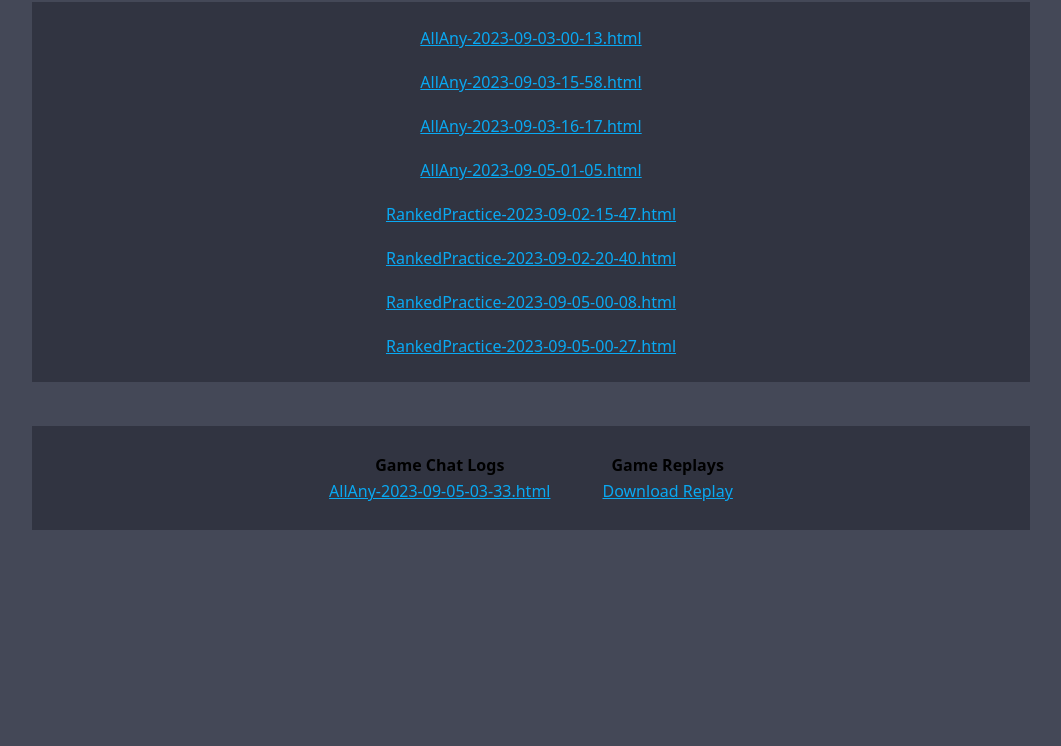
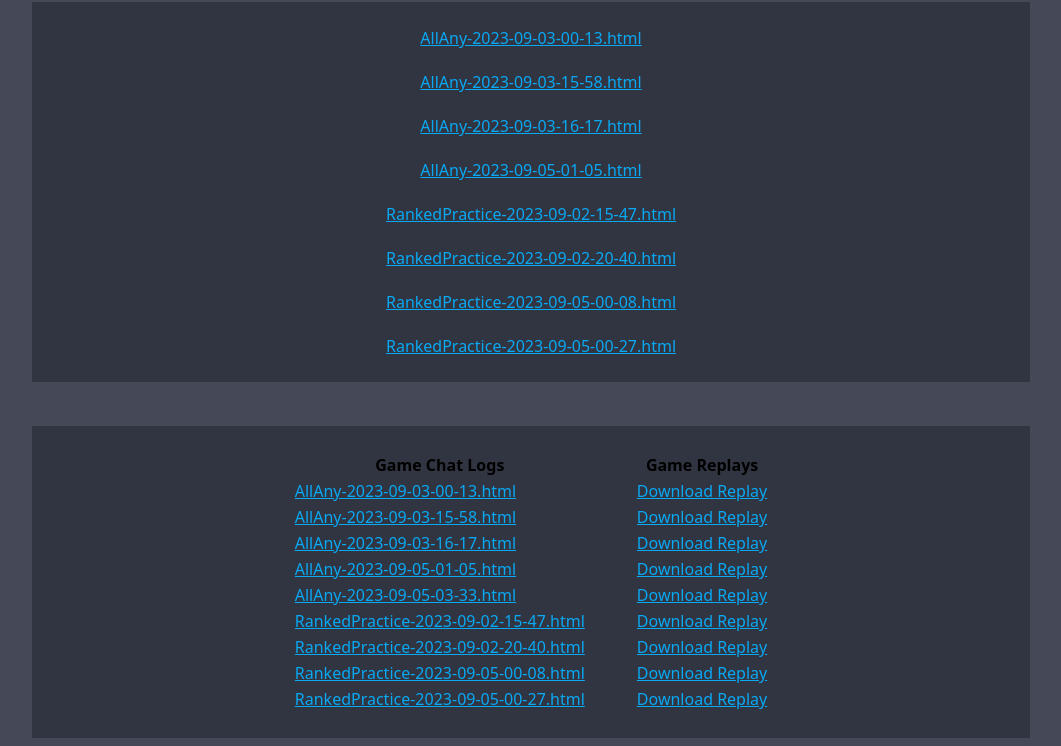
Before and after one commit to sselesUssecnirP/Town-Of-Salem-Two-Game-Logs, a plain HTML site: page index.html in a window 1280 px wide. Shown: the part 70-816 px from the top of the page, without its empty margins (109-1170 px from the left). Drawn offline with nearby package versions, Linux system fonts and the light colour scheme.

Commit message:
update to logs

```diff
--- a/logs.html
+++ b/logs.html
@@ -3,6 +3,38 @@
 					<th>Game Replays</th>
 				</tr>
 				<tr>
-					<td><a href="./logs/AllAny-2023-09-05-03-33.html">AllAny-2023-09-05-03-33.html</a></td>
+					<td><a href="./logs/AllAny-2023-09-03-00-13.html">AllAny-2023-09-03-00-13.html</a></td>
 					<td><a href="./replays/AllAny_2023-09-05-03-33-37.replay" download>Download Replay</a></td>
 				</tr>
+				<tr>
+					<td><a href="./logs/AllAny-2023-09-03-15-58.html">AllAny-2023-09-03-15-58.html</a></td>
+					<td><a href="./replays/AllAny_2023-09-05-20-12-41.replay" download>Download Replay</a></td>
+				</tr>
+				<tr>
+					<td><a href="./logs/AllAny-2023-09-03-16-17.html">AllAny-2023-09-03-16-17.html</a></td>
+					<td><a href="./replays/AllAny_2023-09-05-20-43-25.replay" download>Download Replay</a></td>
+				</tr>
+				<tr>
+					<td><a href="./logs/AllAny-2023-09-05-01-05.html">AllAny-2023-09-05-01-05.html</a></td>
+					<td><a href="./replays/undefined" download>Download Replay</a></td>
+				</tr>
+				<tr>
+					<td><a href="./logs/AllAny-2023-09-05-03-33.html">AllAny-2023-09-05-03-33.html</a></td>
+					<td><a href="./replays/undefined" download>Download Replay</a></td>
+				</tr>
+				<tr>
+					<td><a href="./logs/RankedPractice-2023-09-02-15-47.html">RankedPractice-2023-09-02-15-47.html</a></td>
+					<td><a href="./replays/undefined" download>Download Replay</a></td>
+				</tr>
+				<tr>
+					<td><a href="./logs/RankedPractice-2023-09-02-20-40.html">RankedPractice-2023-09-02-20-40.html</a></td>
+					<td><a href="./replays/undefined" download>Download Replay</a></td>
+				</tr>
+				<tr>
+					<td><a href="./logs/RankedPractice-2023-09-05-00-08.html">RankedPractice-2023-09-05-00-08.html</a></td>
+					<td><a href="./replays/undefined" download>Download Replay</a></td>
+				</tr>
+				<tr>
+					<td><a href="./logs/RankedPractice-2023-09-05-00-27.html">RankedPractice-2023-09-05-00-27.html</a></td>
+					<td><a href="./replays/undefined" download>Download Replay</a></td>
+				</tr>
--- a/loguploader.js
+++ b/loguploader.js
@@ -2,7 +2,7 @@ const { readdirSync, writeFileSync } = require('fs');
 let html = `\t\t\t\t<tr>\n\t\t\t\t\t<th>Game Chat Logs</th>\n\t\t\t\t\t<th>Game Replays</th>\n\t\t\t\t</tr>`;
 let replays = readdirSync('./replays')
 
-readdirSync('./uploadlogs').forEach((f, number = 0) => {
+readdirSync('./logs').forEach((f, number = 0) => {
     console.log(`${f}\n${replays[number]}`)
     html = `${html}\n\t\t\t\t<tr>\n\t\t\t\t\t<td><a href="./logs/${f}">${f}</a></td>\n\t\t\t\t\t<td><a href="./replays/${replays[number]}" download>Download Replay</a></td>\n\t\t\t\t</tr>`
     writeFileSync('./logs.html', html)
```
Also changed, not shown: 2 other files.
